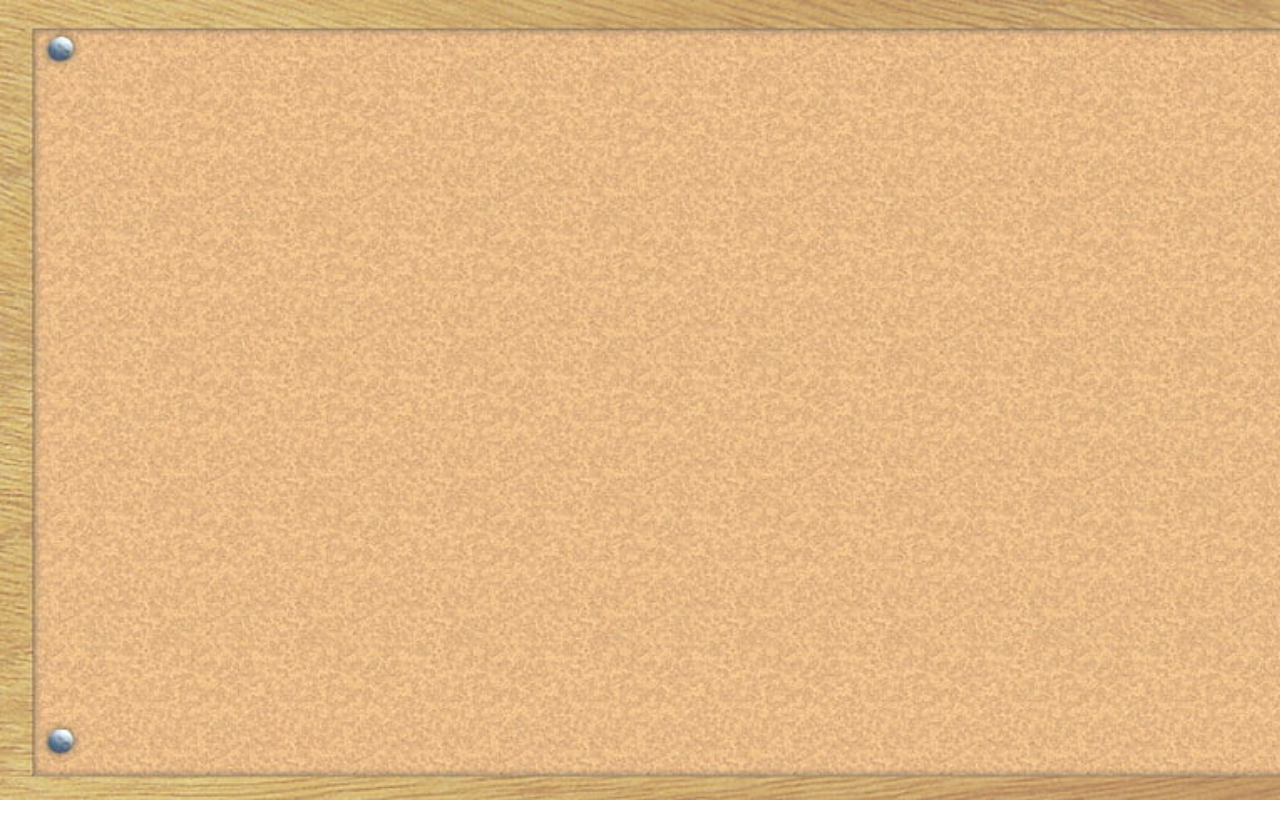
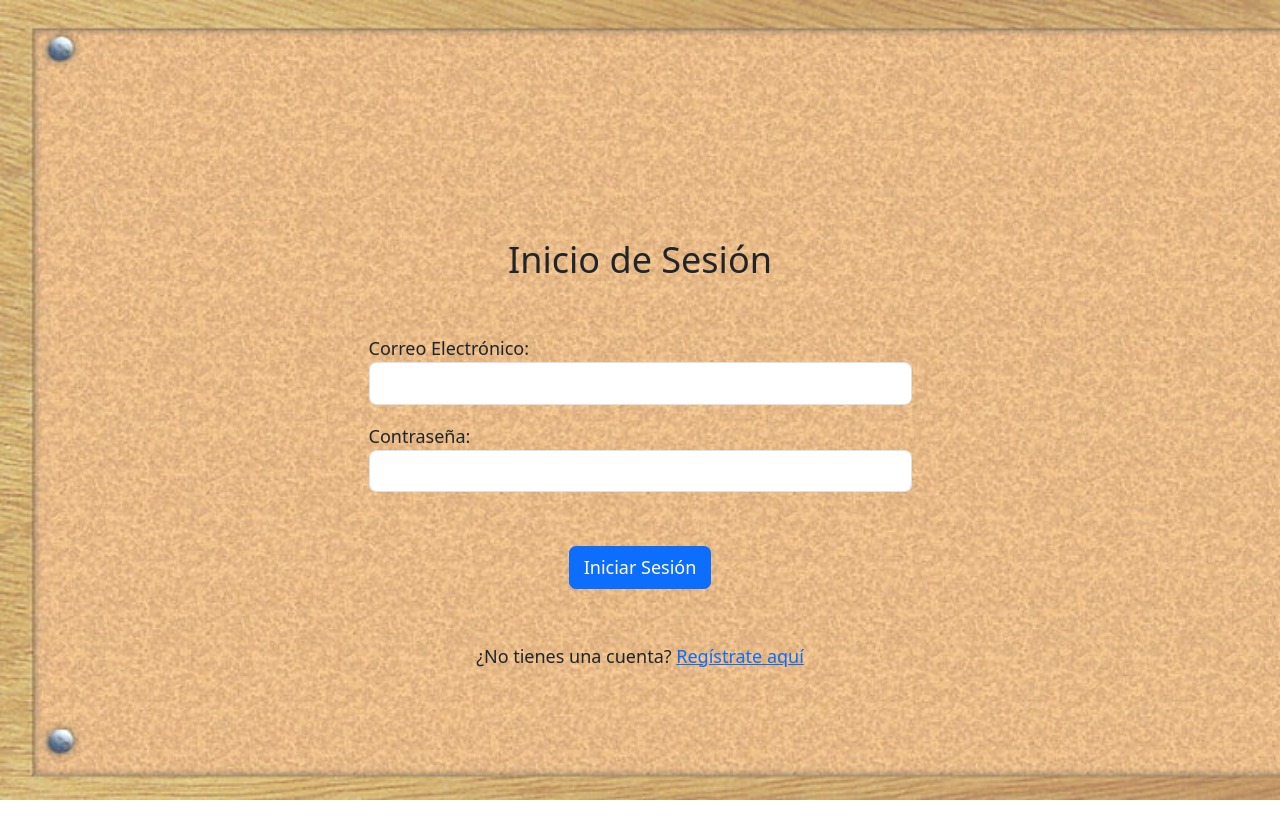
Before and after one commit to Vmarcela/PROYECTO-FINAL, a React (Create React App) app in the folder notitas-app/: page /login in a window 1280 px wide. Before the commit this address had no page. Shown: the top 838 px of the page. Before the commit the page ends 800 px from the top, so only its background shows below. Built offline with nearby package versions, Linux system fonts and the light colour scheme.

Commit message:
Actualizacion estilo home

```diff
--- a/notitas-app/src/App.css
+++ b/notitas-app/src/App.css
@@ -1,3 +1,7 @@
+*{
+    font-size: large;
+}
+
 body::after {
     content: "";
     position: fixed;
--- a/notitas-app/src/app-routing-react.js
+++ b/notitas-app/src/app-routing-react.js
@@ -14,8 +14,8 @@ function AppRoutingReact() {
     <Router>
       <Routes>
         {/* Ruta de redirección */}
-        {/* <Route path="/" element={<Navigate to="/home" />} /> */}
-        <Route path="/" element={<Login />} />
+
+        <Route path="/login" element={<Login />} />
         <Route path="/register" element={<Register />} />
         <Route path="/home" element={<Home />} />
       </Routes>
--- a/notitas-app/src/pages/home/home-react.js
+++ b/notitas-app/src/pages/home/home-react.js
@@ -9,9 +9,15 @@ function Home() {
   const [contenido, setContenido] = useState("");
   const [notaActual, setNotaActual] = useState(null);
 
+  const [userName, setUserName] = useState('');
 
-
-
+  useEffect(() => {
+    // Extraer el nombre de usuario del localStorage
+    const storedUserName = localStorage.getItem("userName");
+    if (storedUserName) {
+      setUserName(storedUserName);
+    }
+  }, []);
 
   useEffect(() => {
     obtenerNotasDesdeAPI();
@@ -200,15 +206,18 @@ function Home() {
                     Home
                   </a>
                 </li>
+                <li>
+                <h5>Bienvenid@ {userName}!</h5>
+                </li>
                 <li class="nav-item">
-                  <a class="nav-link" href="#">
+                  <a class="nav-link" href="/login">
                     Cerrar Sesión
                   </a>
                 </li>
             </ul>
         </section>
         <section className="d-flex justify-content-center">
-          <h1> Para recordar </h1>
+          <h1> Recuerda </h1>
         </section>
         {/*<div class="d-flex flex-grow-1 p-3 m-0 w-100">
           <a class="navbar-brand" href="#">
--- a/notitas-app/src/pages/login/login-react.js
+++ b/notitas-app/src/pages/login/login-react.js
@@ -29,7 +29,9 @@ function Login() {
       const data = await response.json();
 
       if (response.ok) {
-        // Aquí puedes redirigir al usuario a la página de inicio.
+        // Guarda el nombre del usuario en el localStorage
+        localStorage.setItem("userName", data.data.client.nombres);
+        // Aquí se redirige al usuario a la página de inicio.
         window.location.href = "home";
       } else {
         // Error en el inicio de sesión
@@ -45,7 +47,7 @@ function Login() {
   };
   return (
     <div className="container mt-5">
-      <div className="row">
+      <div className="row vh-100 d-flex align-items-center">
         <div className="col-md-6 offset-md-3 mb-5">
           <h2 className="text-center my-5">Inicio de Sesión</h2>
           <form onSubmit={handleSubmit}>
```
Also changed, not shown: 1 other file (tests, documents, lock files or other folders).
